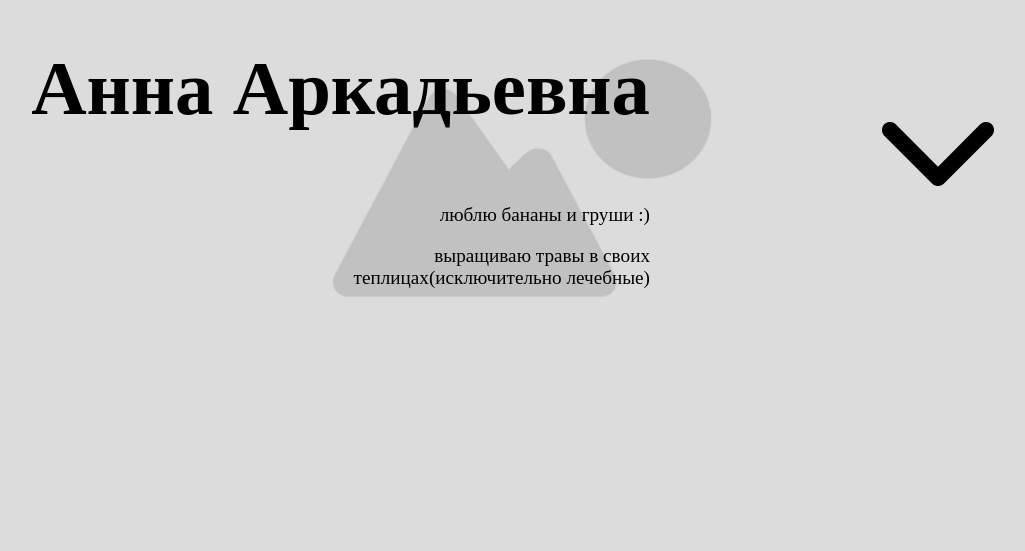
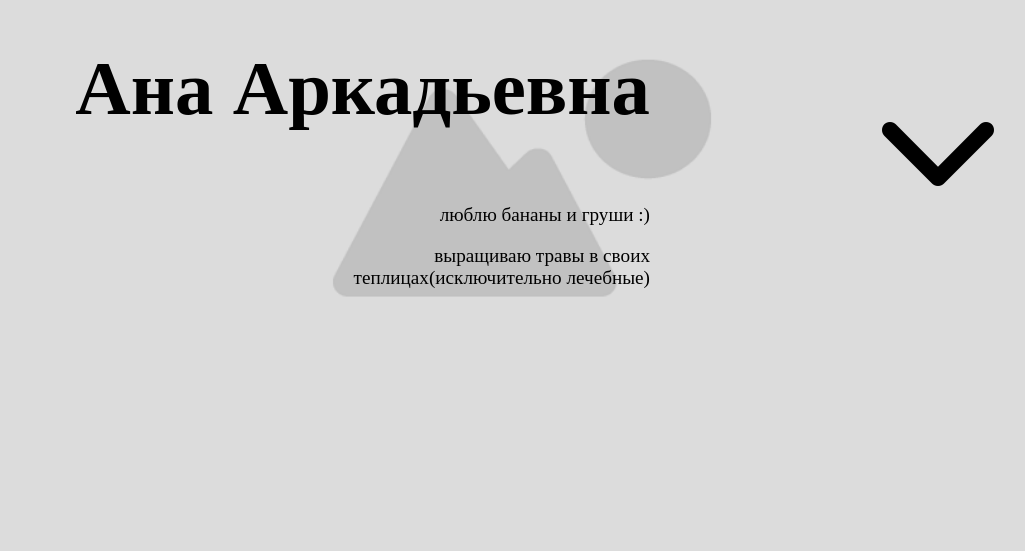
Before and after one commit to Artem-Parfenkov/bublik, a plain HTML site: page index.html in a window 1280 px wide. Shown: the part 249-800 px from the top of the page, without its empty margins (118-1143 px from the left). Drawn offline with Linux system fonts and the light colour scheme.

Commit message:
тяжело

```diff
--- a/index.html
+++ b/index.html
@@ -9,7 +9,7 @@
 <body>
     <header>
         <div class="header_left">
-            <h1>Анна Аркадьевна</h1>
+            <h1>Ана Аркадьевна</h1>
             <div class="bio">
                 <p>люблю бананы и груши :)</p>
                 <p>выращиваю травы в своих теплицах(исключительно лечебные)</p>
```
